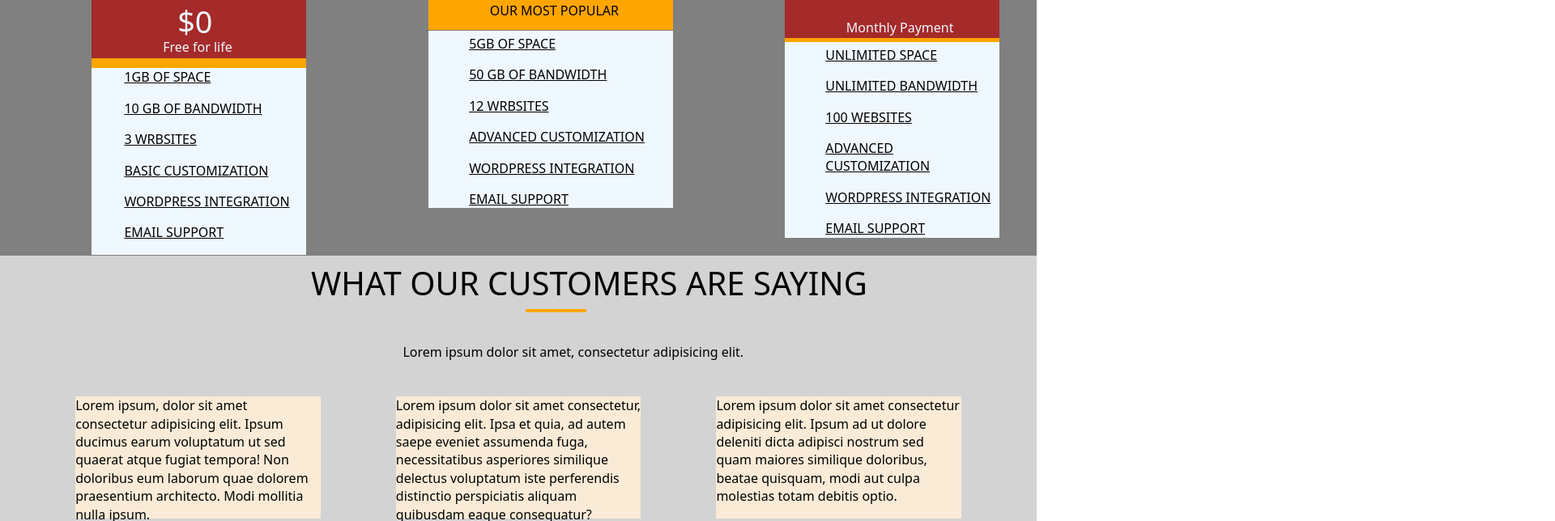
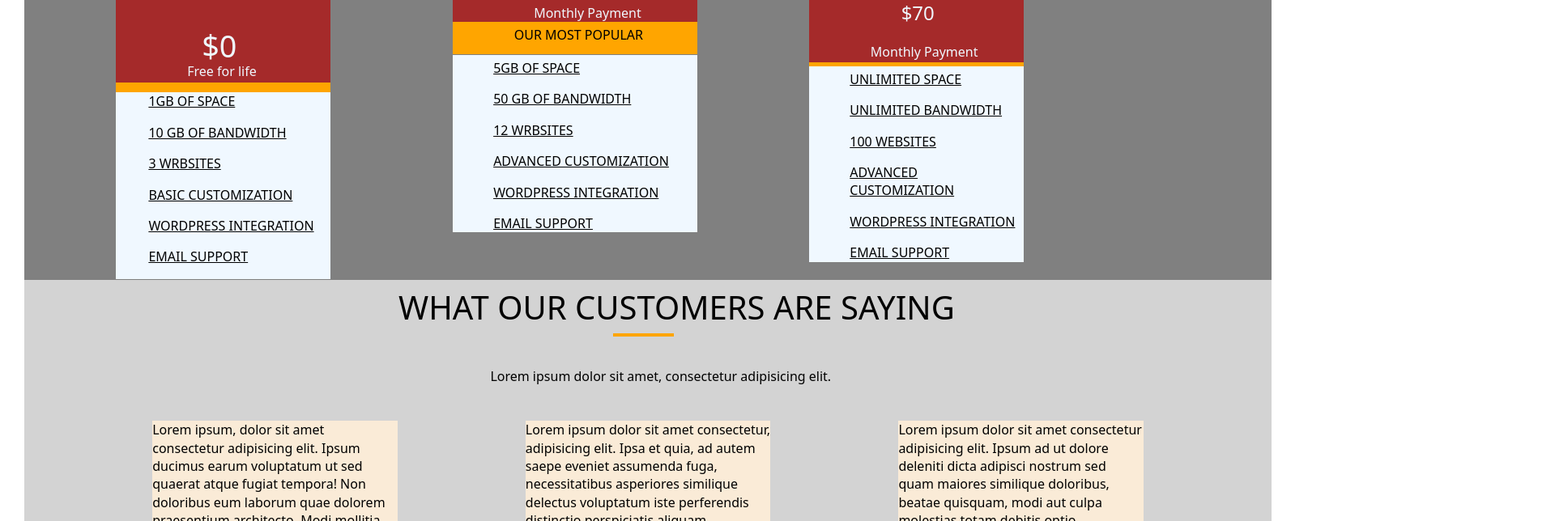
Before and after one commit to Andriy000/verstka, a plain HTML site: page index.html in a window 1280 px wide. Shown: the part 2664-3308 px from the top of the page at 81% size, 1920 px wide, since content can reach past the window. Drawn offline with Linux system fonts and the light colour scheme.

```diff
--- a/index.html
+++ b/index.html
@@ -3,7 +3,7 @@
 <head>
   <meta charset="UTF-8">
   <meta http-equiv="X-UA-Compatible" content="IE=edge">
-  <meta name="viewport" content="width=device-width, initial-scale=1.0">
+  <meta name="viewport" content="width=1600">
   <link rel="stylesheet" href="libs/bootstrap-reboot.min.css">
 	<link rel="stylesheet" href="libs/bootstrap-grid.min.css">
 	<link rel="preconnect" href="https://fonts.gstatic.com">
--- a/styles.css
+++ b/styles.css
@@ -4,9 +4,10 @@ body {
 	font-size: 16px;
 	line-height: 1.4;
 	color: #000;
-	min-width: 320px;
+	min-width: 1600px;
 	overflow-x: hidden;
 	height: auto;
+  padding: 30px 30px;
 }
 .title{
   display: flex;
```
